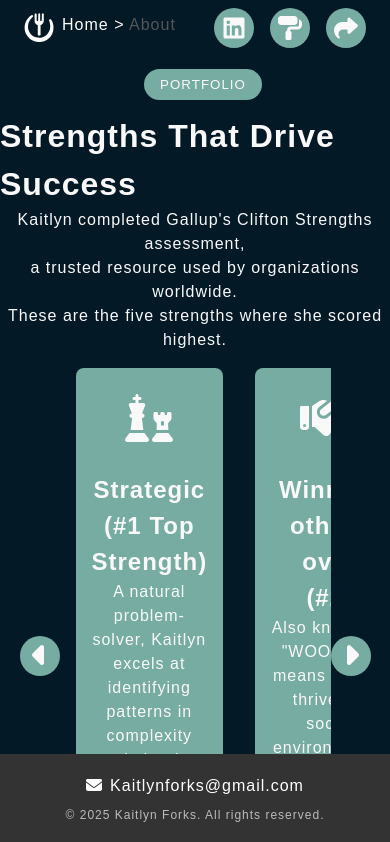
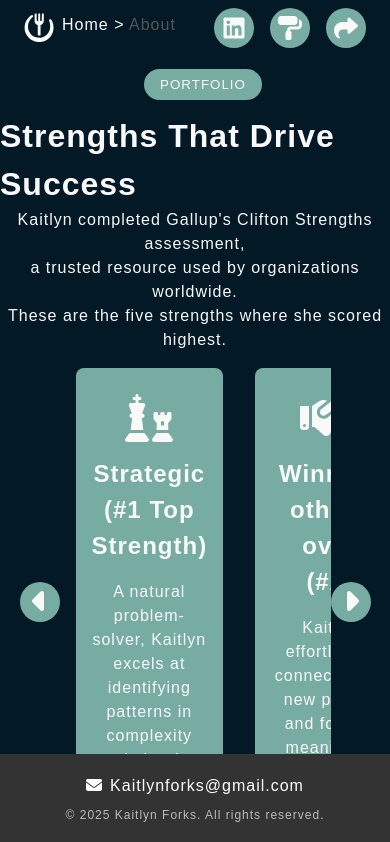
Before and after one commit to kforks/forked-software-ng, an Angular app: page /about in a window 390 px wide. Shown: the top 842 px of the page. Built offline with nearby package versions, Linux system fonts and the light colour scheme; a web font is replaced by a local one.

Commit message:
improvements to look of strengths, copy changes, mobile wip

```diff
--- a/src/app/components/strengths-carousel/strengths-carousel.component.html
+++ b/src/app/components/strengths-carousel/strengths-carousel.component.html
@@ -20,10 +20,13 @@
         class="carousel-slide-content"
         *ngFor="let strength of visibleStrengths"
       >
-        <mat-card class="flex-column">
+        <mat-card
+          class="flex-column"
+          style="min-height: 100%; justify-content: start"
+        >
           <fa-icon [icon]="strength.icon" class="strength-icon"></fa-icon>
           <h2 [innerHTML]="strength.title"></h2>
-          <p>{{ strength.description }}</p>
+          <p class="margin-top-md">{{ strength.description }}</p>
         </mat-card>
       </div>
     </div>
--- a/src/app/components/strengths-carousel/strengths-carousel.component.scss
+++ b/src/app/components/strengths-carousel/strengths-carousel.component.scss
@@ -36,7 +36,6 @@
 
       .strength-icon {
         font-size: 3rem;
-        margin-bottom: 1rem;
       }
     }
 
--- a/src/app/components/strengths-carousel/strengths-carousel.component.ts
+++ b/src/app/components/strengths-carousel/strengths-carousel.component.ts
@@ -53,25 +53,25 @@ export class StrengthsCarouselComponent implements OnInit {
       title: 'Winning others over<br>(#2)',
       icon: faHandshake,
       description:
-        'Also known as "WOO," this means Kaitlyn thrives in social environments, effortlessly connecting with new people and fostering meaningful conversations.',
+        'Kaitlyn effortlessly connects with new people and fosters meaningful conversations.',
     },
     {
       title: 'Positivity<br>(#3)',
       icon: faLaughBeam,
       description:
-        'With an optimistic outlook and a contagious energy, Kaitlyn uplifts those around her.',
+        'With relentless optimism and contagious energy, Kaitlyn uplifts those around her, keeping morale high.',
     },
     {
       title: 'Developer<br>(#4)',
       icon: faPersonChalkboard,
       description:
-        'Kaitlyn is deeply invested in helping others grow and reach their full potential.',
+        'Kaitlyn is deeply invested in helping others grow and reach their full potential, deriving satisfaction whole team success.',
     },
     {
       title: 'Empathy<br>(#5)',
       icon: faPeopleRoof,
       description:
-        'Kaitlyn intuitively senses the emotions of those around her, offering genuine understanding and support.',
+        'Kaitlyn senses the emotions of those around her, offering genuine understanding and support.',
     },
   ];
 
```
